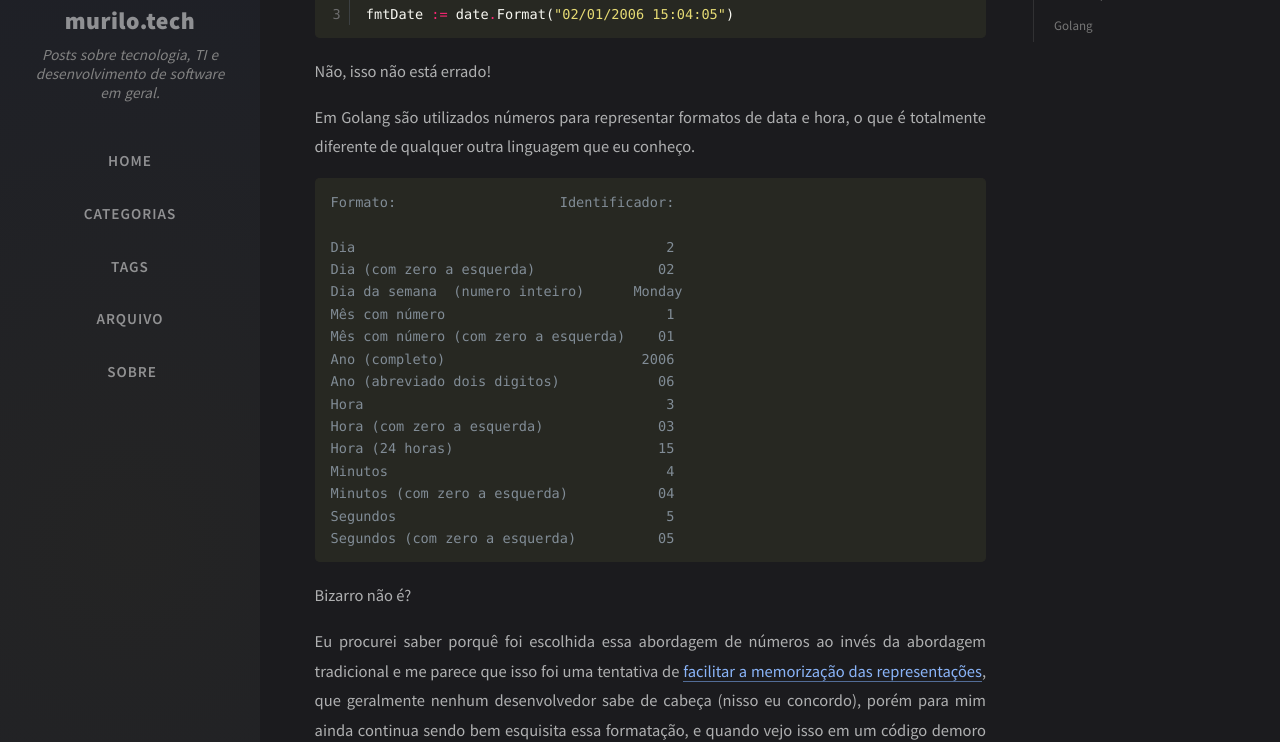
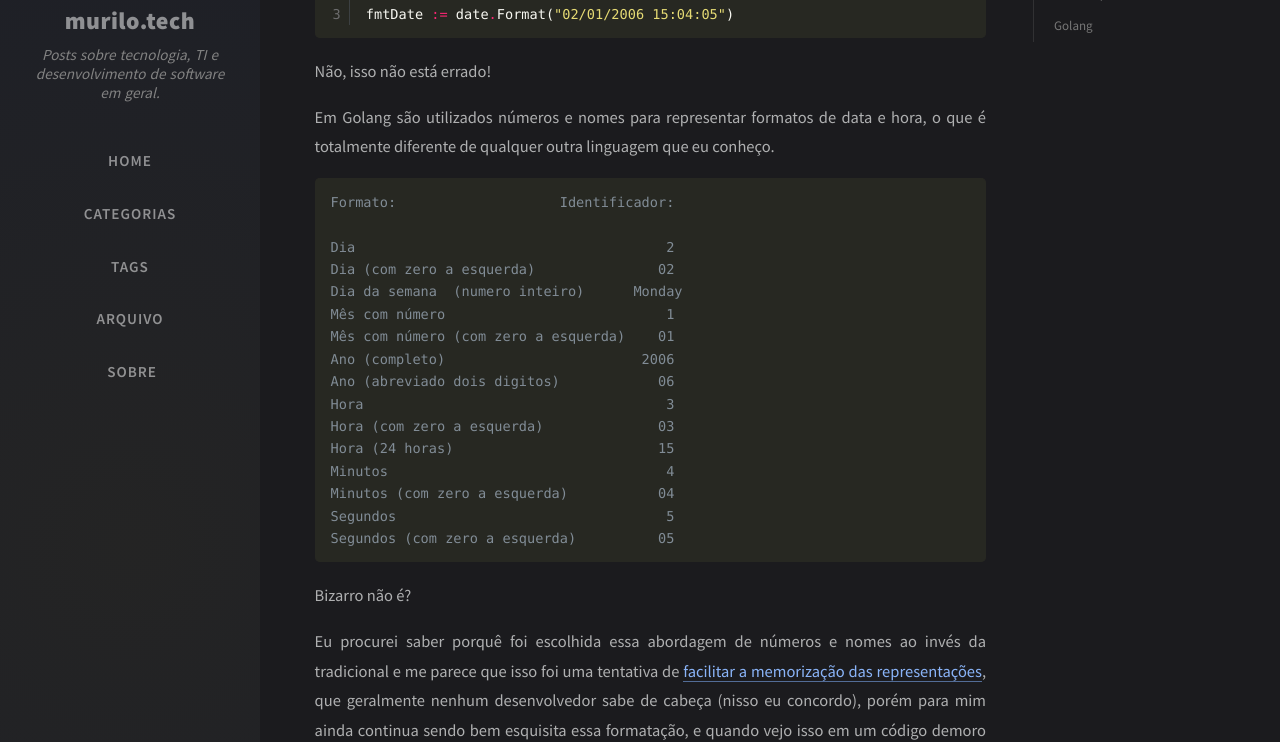
Before and after one commit to murilo-ramos/murilo-ramos.github.io, a Jekyll site: the page built from _posts/2020-10-27-apis-data-hora.md, in a window 1280 px wide and 1400 px high, scrolled down 3573 px. Shown: the part 153-895 px from the top of the window. Built offline with Jekyll 4.4.1, drawn with Linux system fonts in a browser that asks for light colours; nearby versions of some CDN libraries; comment, search, counter and statistics services are not loaded; some of the changed text lies outside the part shown.

Commit message:
Atualizando Posts

```diff
--- a/_posts/2020-10-27-apis-data-hora.md
+++ b/_posts/2020-10-27-apis-data-hora.md
@@ -135,7 +135,7 @@ fmtDate := date.Format("02/01/2006 15:04:05")
 
 Não, isso não está errado!
 
-Em Golang são utilizados números para representar formatos de data e hora, o que é totalmente diferente de qualquer outra linguagem que eu conheço.
+Em Golang são utilizados números e nomes para representar formatos de data e hora, o que é totalmente diferente de qualquer outra linguagem que eu conheço.
 {: style="text-align: justify;"}
 
     Formato:                    Identificador:
@@ -157,7 +157,7 @@ Em Golang são utilizados números para representar formatos de data e hora, o q
 
 Bizarro não é?
 
-Eu procurei saber porquê foi escolhida essa abordagem de números ao invés da abordagem tradicional e me parece que isso foi uma tentativa de [facilitar a memorização das representações](https://medium.com/@simplyianm/how-go-solves-date-and-time-formatting-8a932117c41c){:target="_blank"}, que geralmente nenhum desenvolvedor sabe de cabeça (nisso eu concordo), porém para mim ainda continua sendo bem esquisita essa formatação, e quando vejo isso em um código demoro um tempo para assimilar rs, mas talvez isso também seja devido ao fato de não trabalhar muito com a linguagem.
+Eu procurei saber porquê foi escolhida essa abordagem de números e nomes ao invés da tradicional e me parece que isso foi uma tentativa de [facilitar a memorização das representações](https://medium.com/@simplyianm/how-go-solves-date-and-time-formatting-8a932117c41c){:target="_blank"}, que geralmente nenhum desenvolvedor sabe de cabeça (nisso eu concordo), porém para mim ainda continua sendo bem esquisita essa formatação, e quando vejo isso em um código demoro um tempo para assimilar rs, mas talvez isso também seja devido ao fato de não trabalhar muito com a linguagem.
 {: style="text-align: justify;"}
 
 E você, já se deparou com alguma coisa esquisita usando as APIs de data e hora da sua linguagem favorita? Ou tem uma explicação mais elaborada para os itens que coloquei aqui?
```
Also changed, not shown: other parts of _posts/2020-10-27-apis-data-hora.md (+2 -2 lines), _posts/2020-10-13-dart-versus-java.md (+1 -1 lines).
